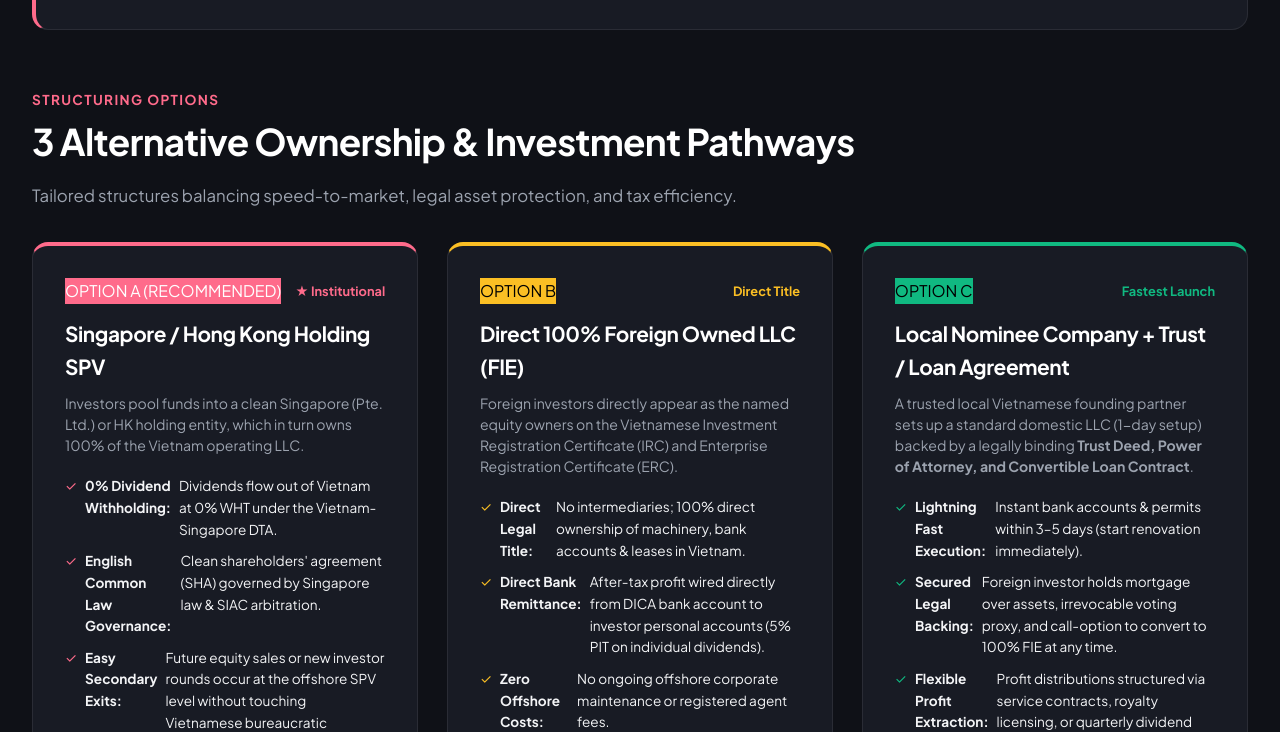
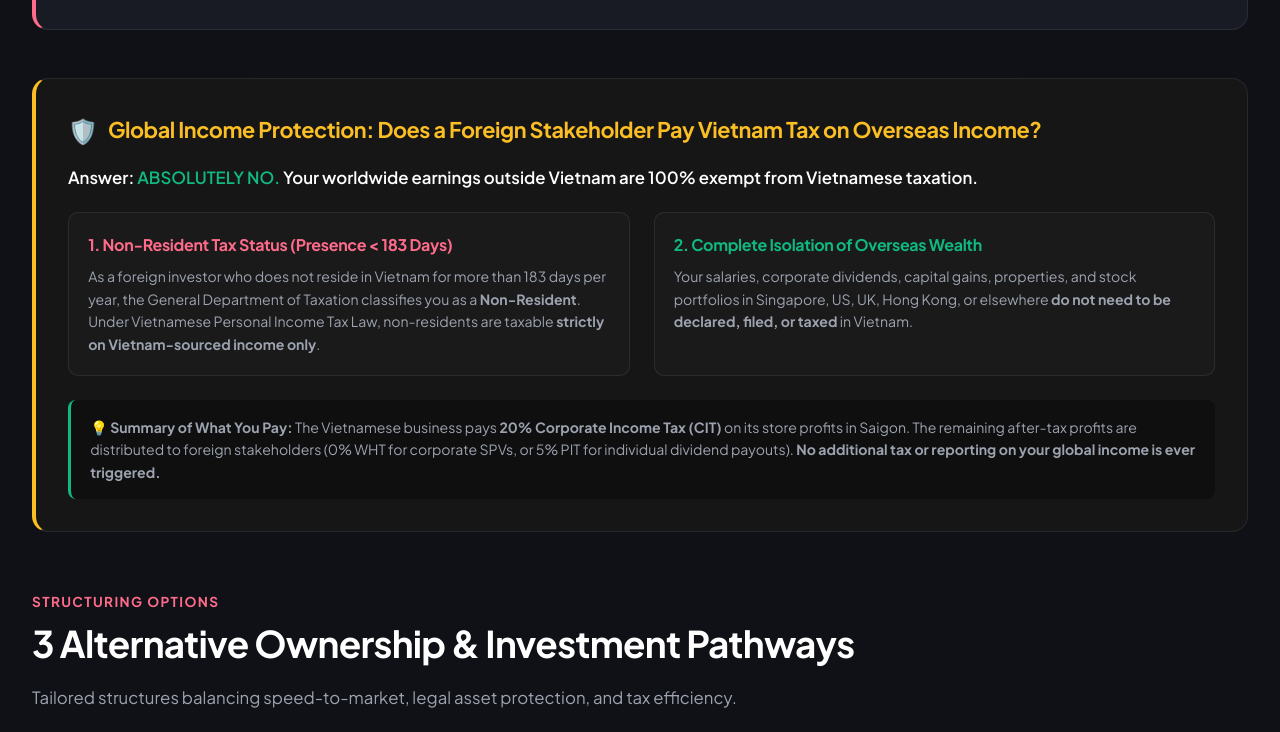
Before and after one commit to vincentekt/yaourt-chi, a website built with Vite: page foreign-ownership-tax.html in a window 1280 px wide. Shown: the part 639-1371 px from the top of the page. Built offline with nearby package versions, Linux system fonts and the light colour scheme.

Commit message:
add_explicit_global_income_tax_isolation_clause

```diff
--- a/foreign-ownership-tax.html
+++ b/foreign-ownership-tax.html
@@ -48,7 +48,7 @@
       </div>
 
       <!-- Core Principle Summary Card -->
-      <div class="feature-card" style="padding: 2rem; margin-bottom: 3.5rem; border-left: 4px solid var(--accent-pink);">
+      <div class="feature-card" style="padding: 2rem; margin-bottom: 3rem; border-left: 4px solid var(--accent-pink);">
         <div style="display: flex; justify-content: space-between; align-items: center; flex-wrap: wrap; gap: 1rem; margin-bottom: 1rem;">
           <h3 style="font-size: 1.4rem; color: #fff;">Ring-Fenced Vietnam-Source Taxation</h3>
           <span class="kanji-badge" style="background: var(--accent-pink);">TERRITORIAL RING-FENCE</span>
@@ -69,6 +69,38 @@
             <strong style="color: var(--accent-green); font-size: 1.2rem;">0%</strong>
             <p style="font-size: 0.85rem; color: var(--text-muted); margin-top: 0.3rem;"><b>Dividend Withholding Tax:</b> 0% WHT on corporate profit dividends remitted to foreign holding companies.</p>
           </div>
+        </div>
+      </div>
+
+      <!-- CRITICAL CLARIFICATION: Global Income of Foreign Stakeholders -->
+      <div class="feature-card" style="padding: 2rem; margin-bottom: 3.5rem; border-left: 4px solid var(--accent-gold); background: rgba(251, 191, 36, 0.03);">
+        <div style="display: flex; align-items: center; gap: 10px; margin-bottom: 1rem;">
+          <span style="font-size: 1.5rem;">🛡️</span>
+          <h3 style="color: var(--accent-gold); font-size: 1.35rem; margin: 0;">Global Income Protection: Does a Foreign Stakeholder Pay Vietnam Tax on Overseas Income?</h3>
+        </div>
+
+        <p style="font-size: 1.05rem; color: #fff; font-weight: 600; margin-bottom: 1rem;">
+          Answer: <span style="color: var(--accent-green);">ABSOLUTELY NO.</span> Your worldwide earnings outside Vietnam are 100% exempt from Vietnamese taxation.
+        </p>
+
+        <div style="display: grid; grid-template-columns: 1fr 1fr; gap: 1.5rem; margin-top: 1.2rem;">
+          <div style="background: rgba(255, 255, 255, 0.02); border: 1px solid var(--border-color); padding: 1.2rem; border-radius: 10px;">
+            <h4 style="color: var(--accent-pink); margin-bottom: 0.5rem;">1. Non-Resident Tax Status (Presence &lt; 183 Days)</h4>
+            <p style="font-size: 0.88rem; color: var(--text-muted); line-height: 1.6;">
+              As a foreign investor who does not reside in Vietnam for more than 183 days per year, the General Department of Taxation classifies you as a <b>Non-Resident</b>. Under Vietnamese Personal Income Tax Law, non-residents are taxable <b>strictly on Vietnam-sourced income only</b>.
+            </p>
+          </div>
+
+          <div style="background: rgba(255, 255, 255, 0.02); border: 1px solid var(--border-color); padding: 1.2rem; border-radius: 10px;">
+            <h4 style="color: var(--accent-green); margin-bottom: 0.5rem;">2. Complete Isolation of Overseas Wealth</h4>
+            <p style="font-size: 0.88rem; color: var(--text-muted); line-height: 1.6;">
+              Your salaries, corporate dividends, capital gains, properties, and stock portfolios in Singapore, US, UK, Hong Kong, or elsewhere <b>do not need to be declared, filed, or taxed</b> in Vietnam.
+            </p>
+          </div>
+        </div>
+
+        <div style="margin-top: 1.5rem; background: rgba(0,0,0,0.3); padding: 1rem 1.2rem; border-radius: 8px; font-size: 0.88rem; color: var(--text-muted); border-left: 3px solid var(--accent-green);">
+          💡 <b>Summary of What You Pay:</b> The Vietnamese business pays <b>20% Corporate Income Tax (CIT)</b> on its store profits in Saigon. The remaining after-tax profits are distributed to foreign stakeholders (0% WHT for corporate SPVs, or 5% PIT for individual dividend payouts). <b>No additional tax or reporting on your global income is ever triggered.</b>
         </div>
       </div>
 
```
